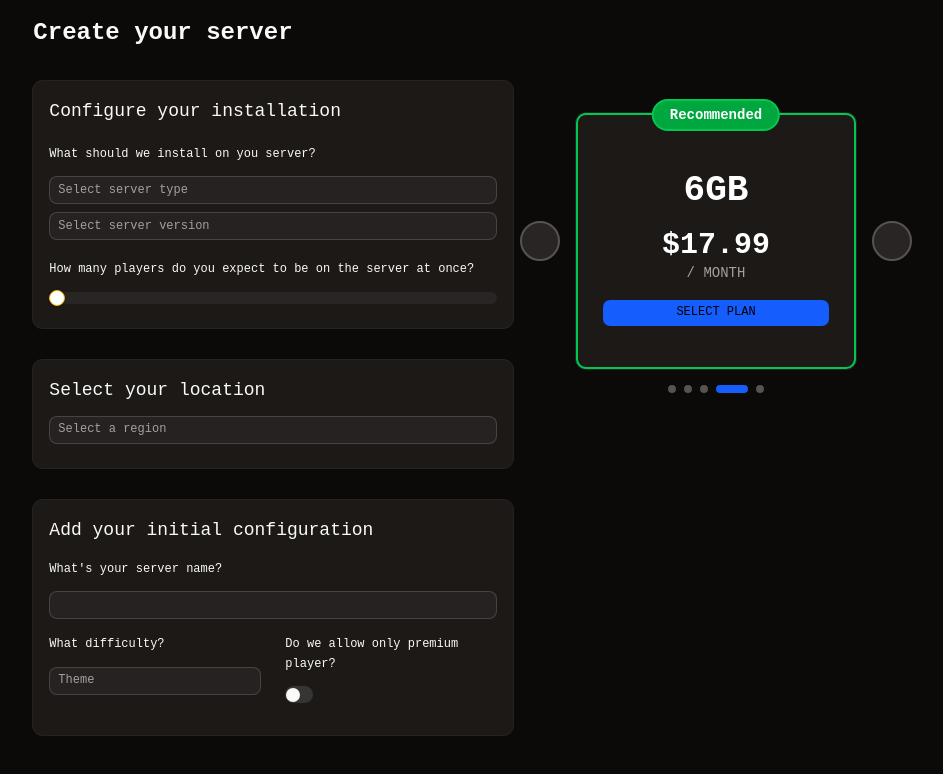
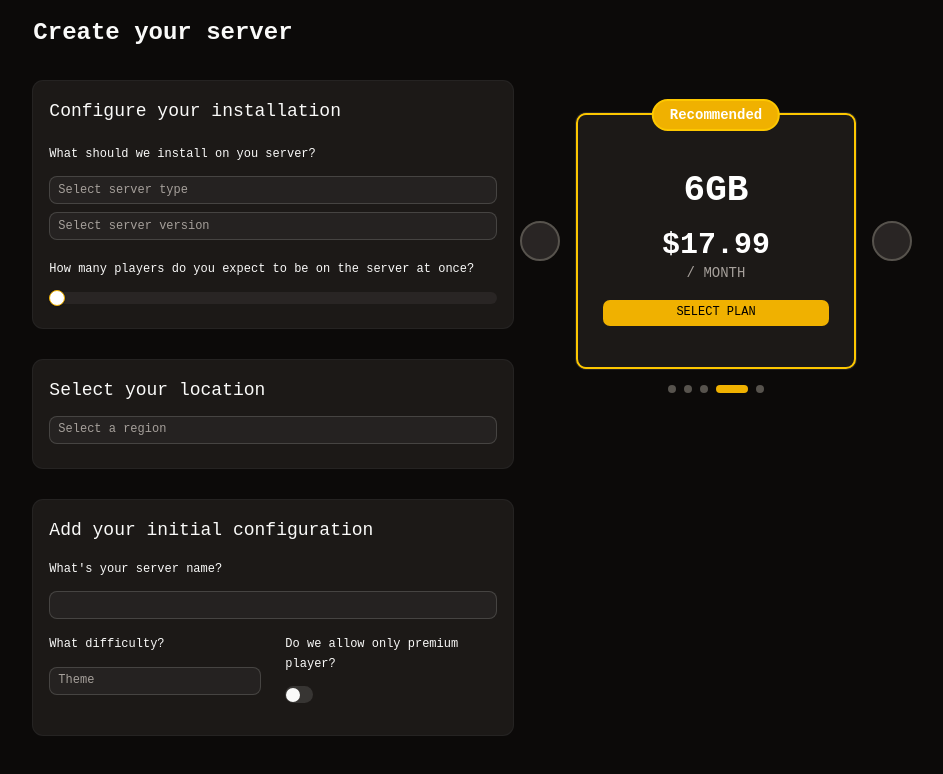
Before and after one commit to SGuzmanBeltran/beelder, a React (Vite) app in the folder app/: page / in a window 1280 px wide. Shown: the top 774 px of the page, without its empty margins (180-1123 px from the left). Built offline with nearby package versions, Linux system fonts and the light colour scheme; some icons are missing.

Commit message:
feat: add form validation tasks and update badge colors in pricing components

```diff
--- a/app/src/components/create-server.tsx
+++ b/app/src/components/create-server.tsx
@@ -34,7 +34,7 @@ const pricingPlans = [
 	{
 		ram: "6GB",
 		price: "$17.99",
-		badge: { text: "Recommended", color: "green" as const },
+		badge: { text: "Recommended", color: "yellow" as const },
 	},
 	{
 		ram: "8GB",
@@ -206,7 +206,7 @@ export function CreateServer() {
 										onClick={() => setCurrentPlanIndex(index)}
 										className={`w-2 h-2 rounded-full transition-all ${
 											index === currentPlanIndex
-												? "bg-blue-600 w-8"
+												? "bg-yellow-500 w-8"
 												: "bg-stone-600 hover:bg-stone-500"
 										}`}
 										aria-label={`Go to plan ${index + 1}`}
--- a/app/src/components/pricing-card.tsx
+++ b/app/src/components/pricing-card.tsx
@@ -7,7 +7,7 @@ interface PricingCardProps {
 	price: string;
 	badge?: {
 		text: string;
-		color: "red" | "green" | "purple" | "stone";
+		color: "red" | "green" | "yellow" | "purple" | "stone";
 	};
 	disabled?: boolean;
 	onSelect?: () => void;
@@ -16,6 +16,7 @@ interface PricingCardProps {
 const badgeColors = {
 	red: "bg-red-900 border-red-900/50",
 	green: "bg-green-600 border-green-500",
+	yellow: "bg-yellow-500 border-yellow-400",
 	purple: "bg-purple-600 border-purple-500",
 	stone: "bg-stone-700 border-stone-700",
 };
@@ -23,6 +24,7 @@ const badgeColors = {
 const cardBorderColors = {
 	red: "border-red-900/50",
 	green: "border-green-500",
+	yellow: "border-yellow-400",
 	purple: "border-purple-500",
 	stone: "border-stone-700",
 };
@@ -34,7 +36,9 @@ export function PricingCard({
 	disabled = false,
 	onSelect,
 }: PricingCardProps) {
-	const borderColor = badge ? cardBorderColors[badge.color] : "border-stone-700";
+	const borderColor = badge
+		? cardBorderColors[badge.color]
+		: "border-stone-700";
 
 	return (
 		<Card
@@ -44,7 +48,9 @@ export function PricingCard({
 				{badge && (
 					<div className="absolute -top-4 left-1/2 -translate-x-1/2 z-10">
 						<div
-							className={`${badgeColors[badge.color]} text-white px-4 py-1 rounded-full text-sm font-semibold border-2 whitespace-nowrap`}
+							className={`${
+								badgeColors[badge.color]
+							} text-white px-4 py-1 rounded-full text-sm font-semibold border-2 whitespace-nowrap`}
 						>
 							{badge.text}
 						</div>
@@ -61,7 +67,7 @@ export function PricingCard({
 					className={`w-full text-black ${
 						disabled
 							? "bg-stone-700 hover:bg-stone-600"
-							: "bg-blue-600 hover:bg-blue-700"
+							: "bg-yellow-500 hover:bg-yellow-700"
 					}`}
 					disabled={disabled}
 					onClick={onSelect}
```
Also changed, not shown: 1 other file (tests, documents, lock files or other folders).
